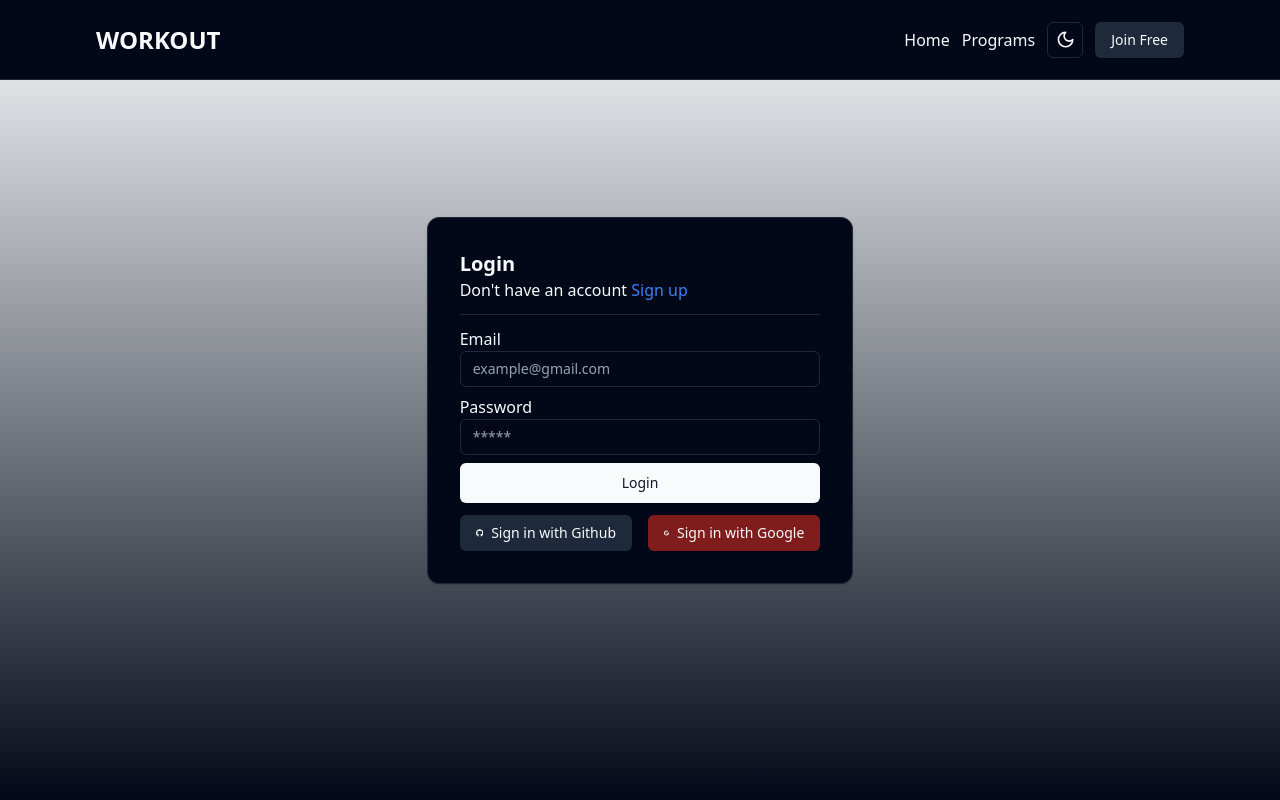
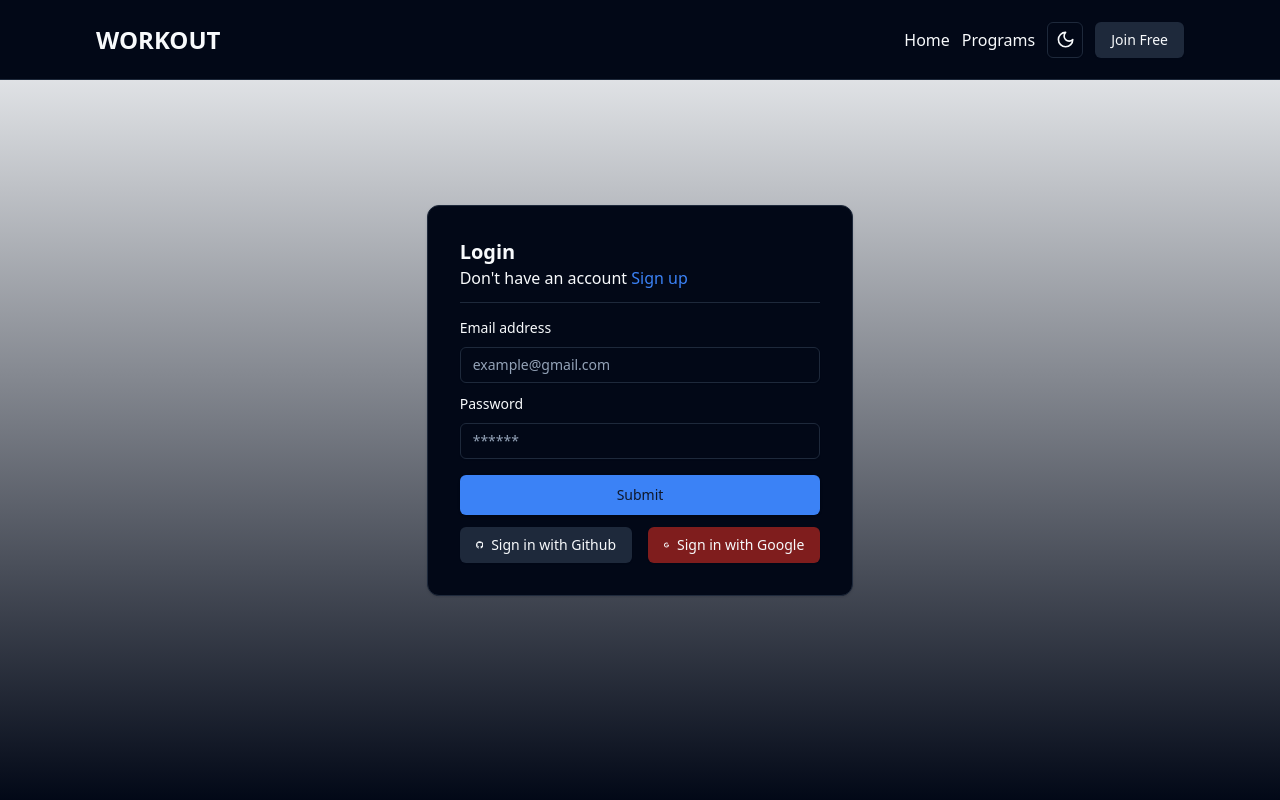
Before and after one commit to jamshidjanibekov/workout, a React (Vite) app: page /auth in a window 1280 px wide. Built offline with nearby package versions, Linux system fonts and the light colour scheme.

Commit message:
react hook from

```diff
--- a/package.json
+++ b/package.json
@@ -10,8 +10,10 @@
     "preview": "vite preview"
   },
   "dependencies": {
+    "@hookform/resolvers": "^3.9.0",
     "@radix-ui/react-dropdown-menu": "^2.1.1",
     "@radix-ui/react-icons": "^1.3.0",
+    "@radix-ui/react-label": "^2.1.0",
     "@radix-ui/react-separator": "^1.1.0",
     "@radix-ui/react-slot": "^1.1.0",
     "class-variance-authority": "^0.7.0",
@@ -19,10 +21,13 @@
     "lucide-react": "^0.428.0",
     "react": "^18.3.1",
     "react-dom": "^18.3.1",
+    "react-hook-form": "^7.52.2",
     "react-icons": "^5.3.0",
     "react-router-dom": "^6.26.1",
+    "src": "^1.1.2",
     "tailwind-merge": "^2.5.2",
     "tailwindcss-animate": "^1.0.7",
+    "zod": "^3.23.8",
     "zustand": "^4.5.5"
   },
   "devDependencies": {
--- a/src/auth/login.tsx
+++ b/src/auth/login.tsx
@@ -2,9 +2,29 @@ import {useAuthState} from "@/stores/auth.store.ts";
 import {Input} from "@/components/ui/input.tsx";
 import {Separator} from "@/components/ui/separator.tsx";
 import {Button} from "@/components/ui/button.tsx";
+import {zodResolver} from "@hookform/resolvers/zod";
+import {useForm} from "react-hook-form";
+import {z} from "zod";
+import {loginSchema} from "@/lib/validation.ts";
+import {
+  Form,
+  FormControl,
+  FormField,
+  FormItem,
+  FormLabel,
+  FormMessage
+} from "@/components/ui/form.tsx";
 
 const Login = () => {
   const {setAuth} = useAuthState()
+
+  const form = useForm<z.infer<typeof loginSchema>>({
+    resolver: zodResolver(loginSchema),
+    defaultValues: {email: '', password: ''},
+  })
+  const onSubmit = async (values:z.infer<typeof loginSchema>)=>{
+    const {email, password} = values
+  }
   return (
     <div className='flex flex-col'>
       <h2 className='text-xl font-bold'>Login</h2>
@@ -15,15 +35,39 @@ const Login = () => {
         </span>
       </p>
       <Separator className='my-3'/>
-      <div>
-        <span>Email</span>
-        <Input placeholder='example@gmail.com'/>
-      </div>
-      <div className='mt-2'>
-        <span>Password</span>
-        <Input placeholder='*****' type='password'/>
-      </div>
-      <Button className='w-full h-10 mt-2'>Login</Button>
+      <Form {...form}>
+        <form onSubmit={form.handleSubmit(onSubmit)} className="space-y-2">
+          <FormField
+            control={form.control}
+            name="email"
+            render={({ field }) => (
+              <FormItem>
+                <FormLabel>Email address</FormLabel>
+                <FormControl>
+                  <Input placeholder="example@gmail.com" {...field} />
+                </FormControl>
+                <FormMessage />
+              </FormItem>
+            )}
+          />
+          <FormField
+            control={form.control}
+            name="password"
+            render={({ field }) => (
+              <FormItem>
+                <FormLabel>Password</FormLabel>
+                <FormControl>
+                  <Input placeholder="******" type={'password'} {...field} />
+                </FormControl>
+                <FormMessage />
+              </FormItem>
+            )}
+          />
+          <div>
+            <Button type="submit" className='w-full h-10 mt-2'>Submit</Button>
+          </div>
+        </form>
+      </Form>
     </div>
   );
 };
--- a/src/auth/register.tsx
+++ b/src/auth/register.tsx
@@ -2,9 +2,24 @@ import {useAuthState} from "@/stores/auth.store.ts";
 import {Separator} from "@/components/ui/separator.tsx";
 import {Input} from "@/components/ui/input.tsx";
 import {Button} from "@/components/ui/button.tsx";
+import {useForm} from "react-hook-form";
+import {z} from "zod";
+import { registerSchema} from "@/lib/validation.ts";
+import {zodResolver} from "@hookform/resolvers/zod";
+import {Form, FormControl, FormField, FormItem, FormLabel, FormMessage} from "@/components/ui/form.tsx";
 
 const Register = () => {
   const {setAuth} = useAuthState()
+
+  const form = useForm<z.infer<typeof registerSchema>>({
+    resolver: zodResolver(registerSchema),
+    defaultValues: {email: '', password: ''},
+  })
+
+  const onSubmit = async (values:z.infer<typeof registerSchema>)=>{
+    const {email, password} = values
+  }
+
   return (
     <div className='flex flex-col'>
       <h2 className='text-xl font-bold'>Register</h2>
@@ -15,21 +30,54 @@ const Register = () => {
         </span>
       </p>
       <Separator className='my-3'/>
-      <div>
-        <span>Email</span>
-        <Input placeholder='example@gmail.com'/>
-      </div>
-      <div className='grid grid-cols-2 gap-2 mt-2'>
-        <div>
-          <span>Password</span>
-          <Input placeholder='*****' type='password'/>
-        </div>
-        <div>
-          <span>Confirm password</span>
-          <Input placeholder='*****' type='password'/>
-        </div>
-      </div>
-      <Button className='w-full h-10 mt-2'>Register</Button>
+      <Form {...form}>
+        <form onSubmit={form.handleSubmit(onSubmit)} className="space-y-2">
+          <FormField
+            control={form.control}
+            name="email"
+            render={({ field }) => (
+              <FormItem>
+                <FormLabel>Email address</FormLabel>
+                <FormControl>
+                  <Input placeholder="example@gmail.com" {...field} />
+                </FormControl>
+                <FormMessage />
+              </FormItem>
+            )}
+          />
+          <div className='grid grid-cols-2 gap-2'>
+            <FormField
+              control={form.control}
+              name="password"
+              render={({ field }) => (
+                <FormItem>
+                  <FormLabel>Password</FormLabel>
+                  <FormControl>
+                    <Input placeholder="******" type={'password'} {...field} />
+                  </FormControl>
+                  <FormMessage />
+                </FormItem>
+              )}
+            />
+            <FormField
+              control={form.control}
+              name="confirmPassword"
+              render={({ field }) => (
+                <FormItem>
+                  <FormLabel>Confirm Password</FormLabel>
+                  <FormControl>
+                    <Input placeholder="******" type={'password'} {...field} />
+                  </FormControl>
+                  <FormMessage />
+                </FormItem>
+              )}
+            />
+          </div>
+          <div>
+            <Button type="submit" className='w-full h-10 mt-2'>Create account</Button>
+          </div>
+        </form>
+      </Form>
     </div>
   );
 };
--- /dev/null
+++ b/src/components/ui/form.tsx
@@ -0,0 +1,176 @@
+import * as React from "react"
+import * as LabelPrimitive from "@radix-ui/react-label"
+import { Slot } from "@radix-ui/react-slot"
+import {
+  Controller,
+  ControllerProps,
+  FieldPath,
+  FieldValues,
+  FormProvider,
+  useFormContext,
+} from "react-hook-form"
+
+import { cn } from "@/lib/utils"
+import { Label } from "@/components/ui/label.tsx"
+
+const Form = FormProvider
+
+type FormFieldContextValue<
+  TFieldValues extends FieldValues = FieldValues,
+  TName extends FieldPath<TFieldValues> = FieldPath<TFieldValues>
+> = {
+  name: TName
+}
+
+const FormFieldContext = React.createContext<FormFieldContextValue>(
+  {} as FormFieldContextValue
+)
+
+const FormField = <
+  TFieldValues extends FieldValues = FieldValues,
+  TName extends FieldPath<TFieldValues> = FieldPath<TFieldValues>
+>({
+  ...props
+}: ControllerProps<TFieldValues, TName>) => {
+  return (
+    <FormFieldContext.Provider value={{ name: props.name }}>
+      <Controller {...props} />
+    </FormFieldContext.Provider>
+  )
+}
+
+const useFormField = () => {
+  const fieldContext = React.useContext(FormFieldContext)
+  const itemContext = React.useContext(FormItemContext)
+  const { getFieldState, formState } = useFormContext()
+
+  const fieldState = getFieldState(fieldContext.name, formState)
+
+  if (!fieldContext) {
+    throw new Error("useFormField should be used within <FormField>")
+  }
+
+  const { id } = itemContext
+
+  return {
+    id,
+    name: fieldContext.name,
+    formItemId: `${id}-form-item`,
+    formDescriptionId: `${id}-form-item-description`,
+    formMessageId: `${id}-form-item-message`,
+    ...fieldState,
+  }
+}
+
+type FormItemContextValue = {
+  id: string
+}
+
+const FormItemContext = React.createContext<FormItemContextValue>(
+  {} as FormItemContextValue
+)
+
+const FormItem = React.forwardRef<
+  HTMLDivElement,
+  React.HTMLAttributes<HTMLDivElement>
+>(({ className, ...props }, ref) => {
+  const id = React.useId()
+
+  return (
+    <FormItemContext.Provider value={{ id }}>
+      <div ref={ref} className={cn("space-y-2", className)} {...props} />
+    </FormItemContext.Provider>
+  )
+})
+FormItem.displayName = "FormItem"
+
+const FormLabel = React.forwardRef<
+  React.ElementRef<typeof LabelPrimitive.Root>,
+  React.ComponentPropsWithoutRef<typeof LabelPrimitive.Root>
+>(({ className, ...props }, ref) => {
+  const { error, formItemId } = useFormField()
+
+  return (
+    <Label
+      ref={ref}
+      className={cn(error && "text-destructive", className)}
+      htmlFor={formItemId}
+      {...props}
+    />
+  )
+})
+FormLabel.displayName = "FormLabel"
+
+const FormControl = React.forwardRef<
+  React.ElementRef<typeof Slot>,
+  React.ComponentPropsWithoutRef<typeof Slot>
+>(({ ...props }, ref) => {
+  const { error, formItemId, formDescriptionId, formMessageId } = useFormField()
+
+  return (
+    <Slot
+      ref={ref}
+      id={formItemId}
+      aria-describedby={
+        !error
+          ? `${formDescriptionId}`
+          : `${formDescriptionId} ${formMessageId}`
+      }
+      aria-invalid={!!error}
+      {...props}
+    />
+  )
+})
+FormControl.displayName = "FormControl"
+
+const FormDescription = React.forwardRef<
+  HTMLParagraphElement,
+  React.HTMLAttributes<HTMLParagraphElement>
+>(({ className, ...props }, ref) => {
+  const { formDescriptionId } = useFormField()
+
+  return (
+    <p
+      ref={ref}
+      id={formDescriptionId}
+      className={cn("text-[0.8rem] text-muted-foreground", className)}
+      {...props}
+    />
+  )
+})
+FormDescription.displayName = "FormDescription"
+
+const FormMessage = React.forwardRef<
+  HTMLParagraphElement,
+  React.HTMLAttributes<HTMLParagraphElement>
+>(({ className, children, ...props }, ref) => {
+  const { error, formMessageId } = useFormField()
+  const body = error ? String(error?.message) : children
+
+  if (!body) {
+    return null
+  }
+
+  return (
+    <p
+      ref={ref}
+      id={formMessageId}
+      className={cn("text-[0.8rem] font-medium text-destructive", className)}
+      {...props}
+    >
+      {body}
+    </p>
+  )
+})
+FormMessage.displayName = "FormMessage"
+
+export {
+  useFormField,
+  Form,
+  FormItem,
+  FormLabel,
+  FormControl,
+  FormDescription,
+  FormMessage,
+  FormField,
+}
--- /dev/null
+++ b/src/components/ui/label.tsx
@@ -0,0 +1,24 @@
+import * as React from "react"
+import * as LabelPrimitive from "@radix-ui/react-label"
+import { cva, type VariantProps } from "class-variance-authority"
+
+import { cn } from "@/lib/utils"
+
+const labelVariants = cva(
+  "text-sm font-medium leading-none peer-disabled:cursor-not-allowed peer-disabled:opacity-70"
+)
+
+const Label = React.forwardRef<
+  React.ElementRef<typeof LabelPrimitive.Root>,
+  React.ComponentPropsWithoutRef<typeof LabelPrimitive.Root> &
+    VariantProps<typeof labelVariants>
+>(({ className, ...props }, ref) => (
+  <LabelPrimitive.Root
+    ref={ref}
+    className={cn(labelVariants(), className)}
+    {...props}
+  />
+))
+Label.displayName = LabelPrimitive.Root.displayName
+
+export { Label }
--- /dev/null
+++ b/src/lib/validation.ts
@@ -0,0 +1,13 @@
+import {z} from 'zod'
+export const loginSchema = z.object({
+  email:z.string().email(),
+  password:z.string().min(8)
+})
+export const registerSchema = z.object({
+  email:z.string().email(),
+  password:z.string().min(8),
+  confirmPassword: z.string()
+}).refine(data => data.password === data.confirmPassword, {
+  message:'Password do not match',
+  path:['confirmPassword']
+})
```
Also changed, not shown: src/styles/index.css (+6 -4 lines), 1 other file (tests, documents, lock files or other folders).
